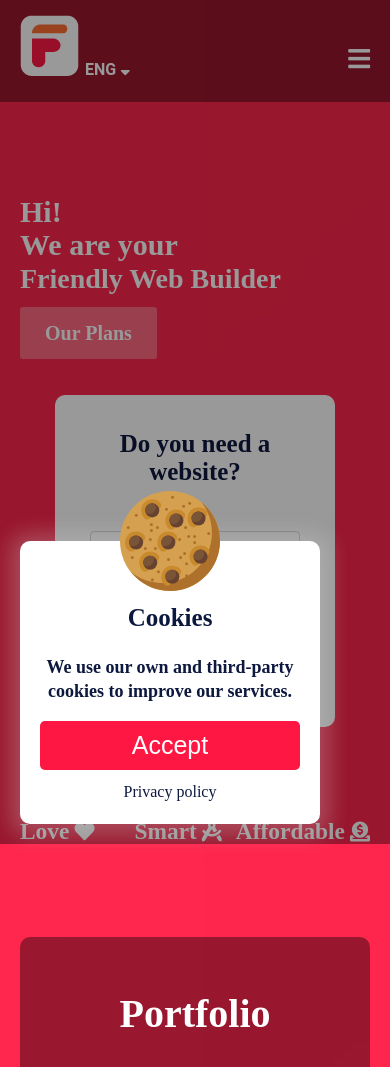
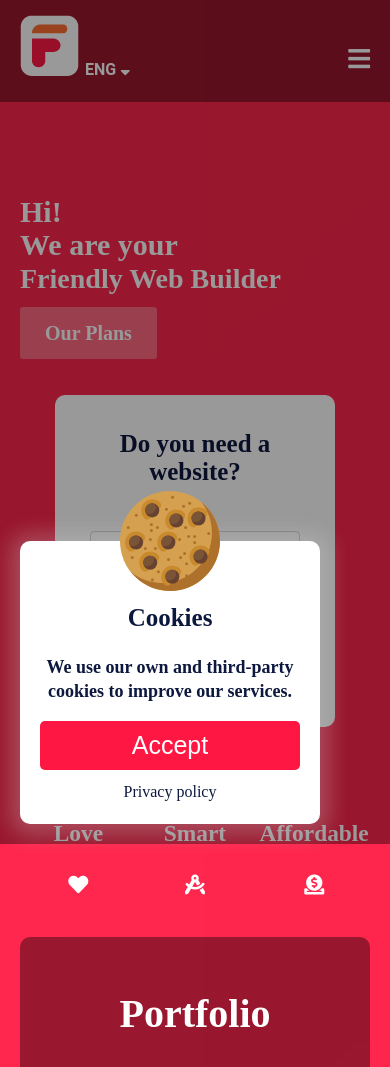
Before and after one commit to LBlanco0903/friendlywebbuilder, a plain HTML site: page index.html in a window 390 px wide. Shown: the top 1067 px of the page. Drawn offline with Linux system fonts and the light colour scheme.

Commit message:
Update style.css

```diff
--- a/style.css
+++ b/style.css
@@ -844,17 +844,18 @@ footer .footer__contact ul a:hover {
     padding: 20px;
   }
   .icons-container .icon__love, .icons-container .icon__sketch, .icons-container .icon__coin {
-    display: -webkit-box;
-    display: -ms-flexbox;
-    display: flex;
+    display: block;
+    display: block;
+    display: block;
     color: #fff;
     font-size: 20px;
     height: 70px;
+    text-align: center;
   }
   .icons-container .icon__love i, .icons-container .icon__sketch i, .icons-container .icon__coin i {
-    line-height: 3.5;
+    line-height: 1.5;
     font-size: 20px;
-    padding-left: 5px;
+    padding-left: 0;
   }
   .icons-container .icon__love {
     -webkit-box-align: center;
```
